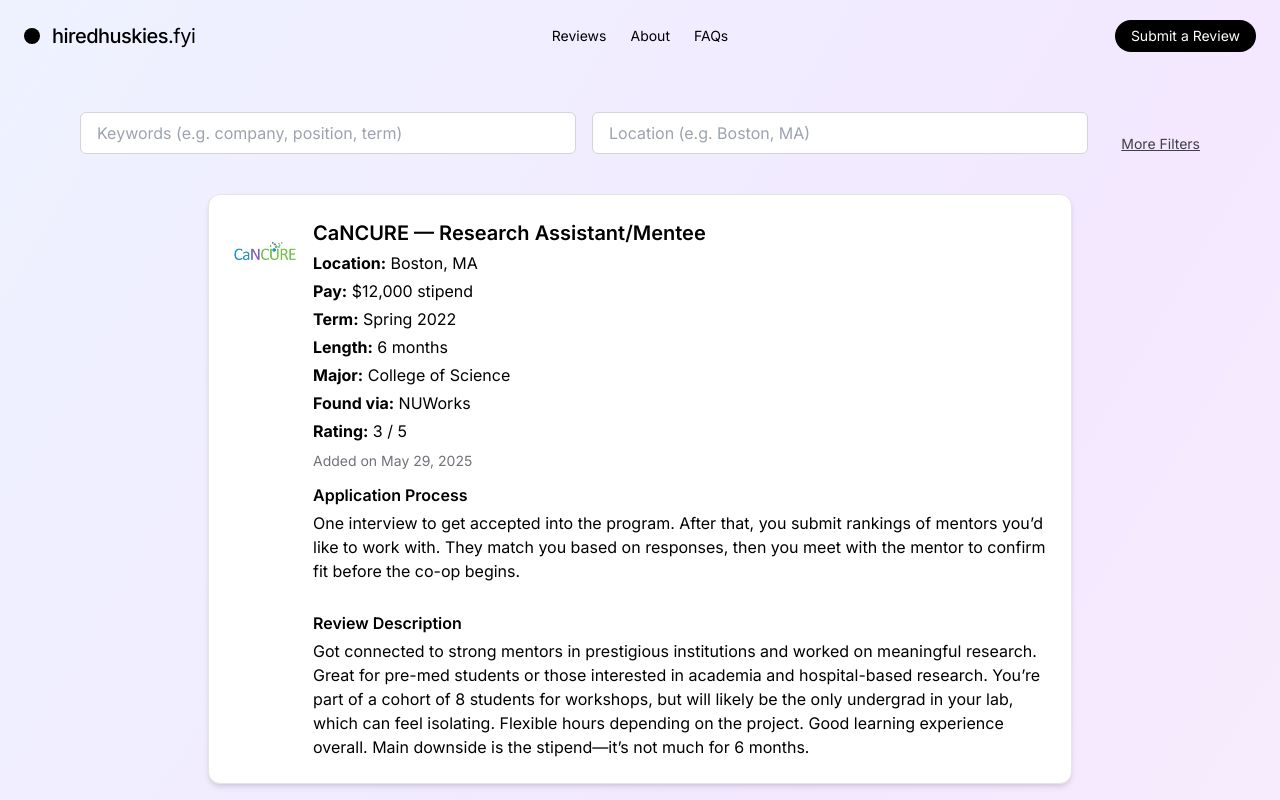
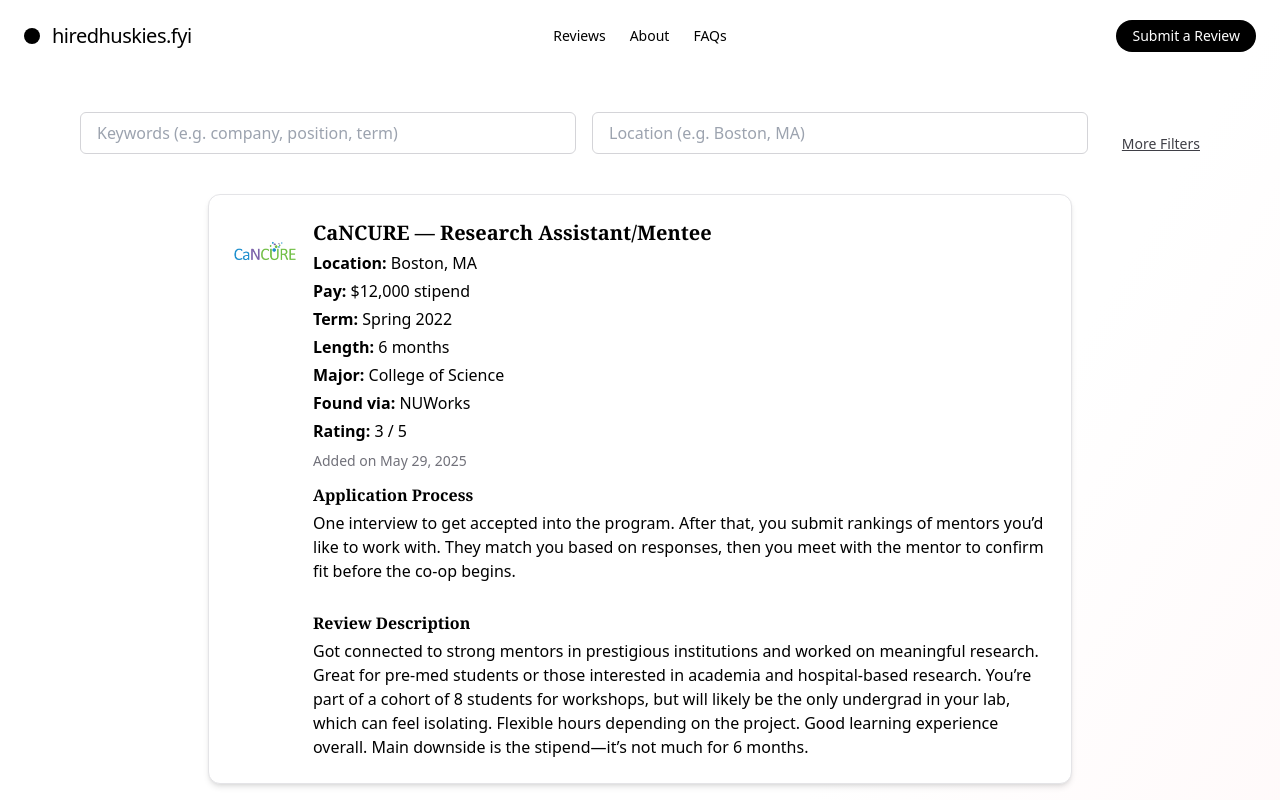
Before and after one commit to nnwetzel/hiredhuskies-fyi, a Next.js app: page /reviews in a window 1280 px wide. Shown: the top 800 px of the page. Built offline with nearby package versions, Linux system fonts and the light colour scheme.

Commit message:
Update theme

```diff
--- a/app/about/page.tsx
+++ b/app/about/page.tsx
@@ -4,14 +4,14 @@
 
 export default function AboutPage() {
   return (
-    <main className="min-h-screen bg-gradient-to-br from-indigo-50 via-purple-100 to-pink-50 text-black font-inter">
+    <main className="min-h-screen bg-gradient-to-br from-white via-white to-rose-50 text-black font-sans">
       <Header />
 
       <div className="max-w-3xl mx-auto px-6 py-24 space-y-8">
-        <h1 className="text-4xl font-bold text-center">About hiredhuskies.fyi</h1>
+        <h1 className="text-4xl font-serif font-bold text-center">About hiredhuskies.fyi</h1>
 
         <p className="text-lg leading-relaxed text-zinc-800">
-          Co-ops are a core part of the Northeastern experience — but students often walk into roles with little idea what to expect. I created <strong>hiredhuskies.fyi</strong> to bring transparency to the process.
+          Co-ops are a core part of the Northeastern experience — but students often walk into roles with little idea what to expect. I created <span className="font-semibold">hiredhuskies.fyi</span> to bring transparency to the process.
         </p>
 
         <p className="text-lg leading-relaxed text-zinc-800">
@@ -19,7 +19,7 @@
         </p>
 
         <p className="text-lg leading-relaxed text-zinc-800">
-          Every review includes details about the role, pay, term length, academic major, and — most importantly — the <strong>interview process</strong> and <strong>on-the-job experience</strong>. The goal is to share honest insight from students who’ve been there.
+          Every review includes details about the role, pay, term length, academic major, and — most importantly — the <span className="font-semibold">interview process</span> and <span className="font-semibold">on-the-job experience</span>. The goal is to share honest insight from students who’ve been there.
         </p>
 
         <p className="text-lg leading-relaxed text-zinc-800">
--- a/app/faqs/page.tsx
+++ b/app/faqs/page.tsx
@@ -26,11 +26,11 @@
 
 export default function FAQsPage() {
   return (
-    <main className="min-h-screen bg-gradient-to-br from-indigo-50 via-purple-100 to-pink-50 text-black font-inter pb-24">
+    <main className="min-h-screen bg-gradient-to-br from-white via-white to-rose-50 text-black font-sans pb-24">
       <Header />
       <div className="max-w-screen-xl mx-auto px-4 pt-12">
         <div className="max-w-2xl mx-auto">
-          <h1 className="text-3xl md:text-4xl font-bold text-center mb-10">FAQs</h1>
+          <h1 className="text-3xl md:text-4xl font-bold font-serif text-center mb-10">FAQs</h1>
           <Accordion.Root type="multiple" className="space-y-4">
             {faqs.map((faq, idx) => (
               <Accordion.Item
@@ -39,12 +39,12 @@
                 className="border border-zinc-200 bg-white rounded-xl shadow-sm"
               >
                 <Accordion.Header>
-                  <Accordion.Trigger className="w-full flex items-center justify-between px-4 py-4 text-left text-lg font-semibold bg-white rounded-xl hover:bg-zinc-50 transition">
+                  <Accordion.Trigger className="w-full flex items-center justify-between px-4 py-4 text-left text-lg font-semibold font-sans bg-white rounded-xl hover:bg-zinc-50 transition">
                     {faq.question}
                     <ChevronDown className="transition-transform duration-300 AccordionChevron" />
                   </Accordion.Trigger>
                 </Accordion.Header>
-                <Accordion.Content className="px-4 pt-0 pb-4 text-zinc-700 text-sm">
+                <Accordion.Content className="px-4 pt-0 pb-4 text-zinc-700 text-sm font-sans">
                   {faq.answer}
                 </Accordion.Content>
               </Accordion.Item>
--- a/app/reviews/ReviewsPageContent.tsx
+++ b/app/reviews/ReviewsPageContent.tsx
@@ -4,6 +4,7 @@
 import Image from 'next/image';
 import { useSearchParams } from 'next/navigation';
 import Header from '@/app/components/Header';
+
 
 const reviews = [
   {
@@ -117,13 +118,10 @@
   };
 
   return (
-    <main className="min-h-screen bg-gradient-to-br from-indigo-50 via-purple-100 to-pink-50 text-black font-inter relative">
+    <main className="min-h-screen bg-gradient-to-br from-white via-white to-rose-50 text-black font-sans relative">
       <Header />
       <div className="mt-10 w-full max-w-6xl px-4 mx-auto">
-      <form
-        onSubmit={(e) => e.preventDefault()}
-        className="flex flex-col gap-4"
-      >
+        <form onSubmit={(e) => e.preventDefault()} className="flex flex-col gap-4">
           <div className="flex flex-col md:flex-row md:items-center md:justify-between">
             <div className="grid grid-cols-1 md:grid-cols-2 gap-4 w-full md:w-[90%]">
               <input
@@ -162,17 +160,9 @@
               <option value="$30">$20–30/hr</option>
               <option value="$40">Above $30/hr</option>
             </select>
-            <select name="major" value={filters.major} onChange={handleFilterChange} className="w-full px-4 py-2 border border-zinc-300 rounded-md focus:outline-none focus:ring-2 focus:ring-black">
+            <select name="major" value={filters.major} onChange={handleFilterChange} className="w-full px-4 py-2 border border-zinc-300 rounded-md">
               <option value="">Academic Major</option>
-              <option value="Khoury College of Computer Sciences">Khoury College of Computer Sciences</option>
-              <option value="College of Engineering">College of Engineering</option>
-              <option value="College of Science">College of Science</option>
-              <option value="Bouvé College of Health Sciences">Bouvé College of Health Sciences</option>
-              <option value="College of Arts, Media and Design">College of Arts, Media and Design</option>
-              <option value="D'Amore-McKim School of Business">D'Amore-McKim School of Business</option>
-              <option value="College of Social Sciences and Humanities">College of Social Sciences and Humanities</option>
-              <option value="College of Professional Studies">College of Professional Studies</option>
-              <option value="School of Law">School of Law</option>
+              {/* options omitted for brevity */}
             </select>
             <input type="text" placeholder="Work Term" name="term" value={filters.term} onChange={handleFilterChange} className="w-full px-4 py-2 border border-zinc-300 rounded-md" />
             <select name="length" value={filters.length} onChange={handleFilterChange} className="w-full px-4 py-2 border border-zinc-300 rounded-md">
@@ -189,7 +179,7 @@
 
       <div className="max-w-4xl mx-auto space-y-6 mt-10 px-4 pb-20">
         {filteredReviews.length === 0 ? (
-          <p className="text-center text-zinc-600">No reviews found.</p>
+          <p className="text-center text-zinc-600 font-sans">No reviews found.</p>
         ) : (
           filteredReviews.map((review, index) => (
             <div key={index} className="bg-white border border-zinc-200 rounded-xl p-6 shadow-md flex gap-4">
@@ -199,21 +189,21 @@
                 </div>
               )}
               <div className="space-y-1">
-                <h2 className="text-xl font-semibold">{review.company} — {review.position}</h2>
-                <p><strong>Location:</strong> {review.location}</p>
-                <p><strong>Pay:</strong> {review.pay}</p>
-                <p><strong>Term:</strong> {review.term}</p>
-                <p><strong>Length:</strong> {review.length}</p>
-                <p><strong>Major:</strong> {review.major}</p>
-                <p><strong>Found via:</strong> {review.source}</p>
-                <p><strong>Rating:</strong> {review.rating}</p>
-                <p className="text-sm text-zinc-500 pt-1">
+                <h2 className="text-xl font-semibold font-serif">{review.company} — {review.position}</h2>
+                <p className="font-sans"><strong>Location:</strong> {review.location}</p>
+                <p className="font-sans"><strong>Pay:</strong> {review.pay}</p>
+                <p className="font-sans"><strong>Term:</strong> {review.term}</p>
+                <p className="font-sans"><strong>Length:</strong> {review.length}</p>
+                <p className="font-sans"><strong>Major:</strong> {review.major}</p>
+                <p className="font-sans"><strong>Found via:</strong> {review.source}</p>
+                <p className="font-sans"><strong>Rating:</strong> {review.rating}</p>
+                <p className="text-sm text-zinc-500 pt-1 font-sans">
                   Added on {new Date(review.date).toLocaleDateString('en-US', { year: 'numeric', month: 'long', day: 'numeric' })}
                 </p>
-                <h3 className="font-semibold pt-2">Application Process</h3>
-                <p>{review.interview}</p>
-                <h3 className="font-semibold pt-6">Review Description</h3>
-                <p>{review.description}</p>
+                <h3 className="font-semibold pt-2 font-serif">Application Process</h3>
+                <p className="font-sans">{review.interview}</p>
+                <h3 className="font-semibold pt-6 font-serif">Review Description</h3>
+                <p className="font-sans">{review.description}</p>
               </div>
             </div>
           ))
--- a/app/submit/page.tsx
+++ b/app/submit/page.tsx
@@ -65,11 +65,11 @@
   }
 
   return (
-    <main className="min-h-screen pb-20 bg-gradient-to-br from-indigo-50 via-purple-100 to-pink-50 text-black font-inter relative">
+    <main className="min-h-screen pb-20 bg-gradient-to-br from-white via-white to-rose-50 text-black font-sans relative">
       <Header />
 
       <div className="max-w-2xl mx-auto bg-white p-6 mt-12 mb-4 rounded-2xl shadow-md border border-zinc-200">
-        <h1 className="text-3xl font-bold mb-4 text-center">Submit a Co-op Review</h1>
+        <h1 className="text-3xl font-bold font-serif mb-4 text-center">Submit a Co-op Review</h1>
 
         <form onSubmit={handleSubmit} className="space-y-4">
           <Input label="Company Name" name="company" value={formValues.company} onChange={handleChange} />
@@ -133,17 +133,17 @@
             onChange={handleChange}
           />
 
-          <button type="submit" className="w-full bg-black text-white py-2 rounded-md hover:bg-zinc-800 transition">
+          <button type="submit" className="w-full bg-black text-white py-2 rounded-md hover:bg-zinc-800 transition font-sans">
             Submit Review
           </button>
 
           {formState === 'success' && (
-            <p className="text-green-600 text-center">
+            <p className="text-green-600 text-center font-sans">
               Submitted successfully! Please wait 24–48 hours for approval.
             </p>
           )}
           {formState === 'error' && (
-            <p className="text-red-600 text-center">Something went wrong. Please try again.</p>
+            <p className="text-red-600 text-center font-sans">Something went wrong. Please try again.</p>
           )}
         </form>
       </div>
@@ -163,7 +163,7 @@
   onChange: (name: FieldName, value: string) => void;
 }) {
   return (
-    <div>
+    <div className="font-sans">
       <label htmlFor={name} className="text-sm font-medium text-zinc-600">{label}</label>
       {hint && <p className="text-xs text-zinc-500 mt-1">{hint}</p>}
       <input
@@ -190,7 +190,7 @@
   options: string[];
 }) {
   return (
-    <div>
+    <div className="font-sans">
       <label className="text-sm font-medium text-zinc-600">{label}</label>
       <select
         name={name}
@@ -215,7 +215,7 @@
   onChange: (name: FieldName, value: string) => void;
 }) {
   return (
-    <div>
+    <div className="font-sans">
       <label htmlFor={name} className="text-sm font-medium text-zinc-600">{label}</label>
       {hint && <p className="text-xs text-zinc-500 mt-1">{hint}</p>}
       <textarea
```
Also changed, not shown: 2 other files (tests, documents, lock files or other folders). Lines whose indentation alone changed are shown as unchanged.
